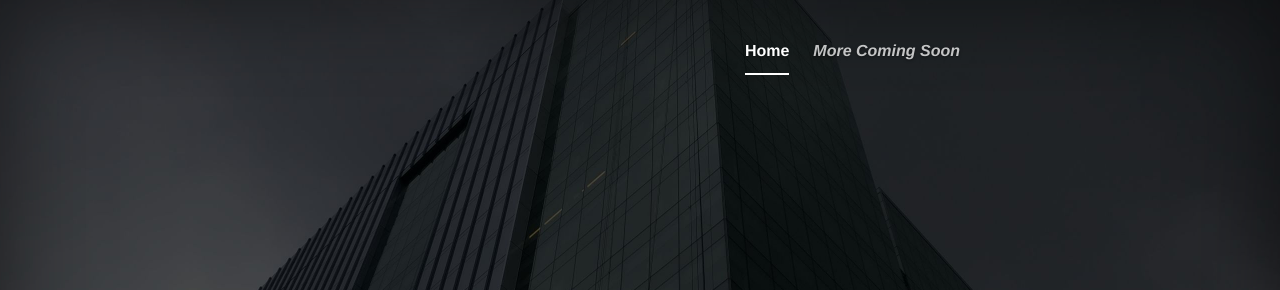
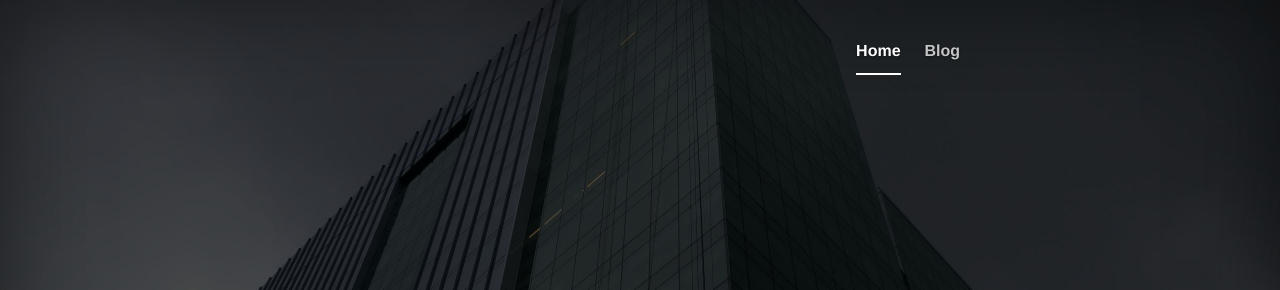
Before and after one commit to hussainjaffery/personal-website, a plain HTML site: page index.html in a window 1280 px wide. Shown: the top 290 px of the page. Drawn offline with Linux system fonts and the light colour scheme.

Commit message:
Added blog link

```diff
--- a/index.html
+++ b/index.html
@@ -30,9 +30,7 @@
               <nav>
                 <ul class="nav masthead-nav">
                   <li class="active"><a href="#">Home</a></li>
-                  <li class="unfinished"><a><em>More Coming Soon</em></a></li>
-                  <!--<li><a href="#">Projects</a></li>
-                  <li><a href="#">Contact</a></li>-->
+                  <li><a href="https://blog.hussainj.com">Blog</a></li>
                 </ul>
               </nav>
             </div>
```
